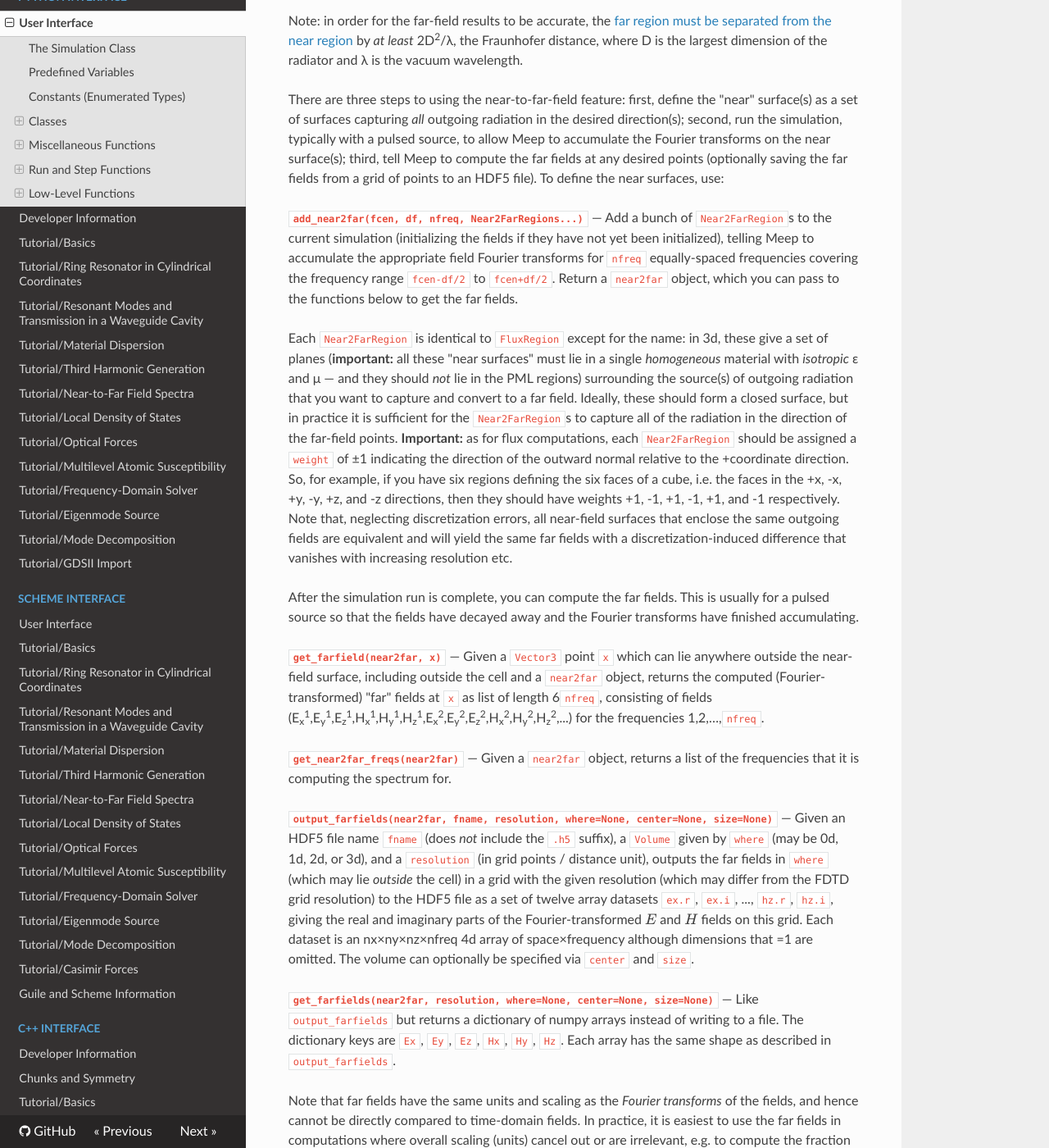
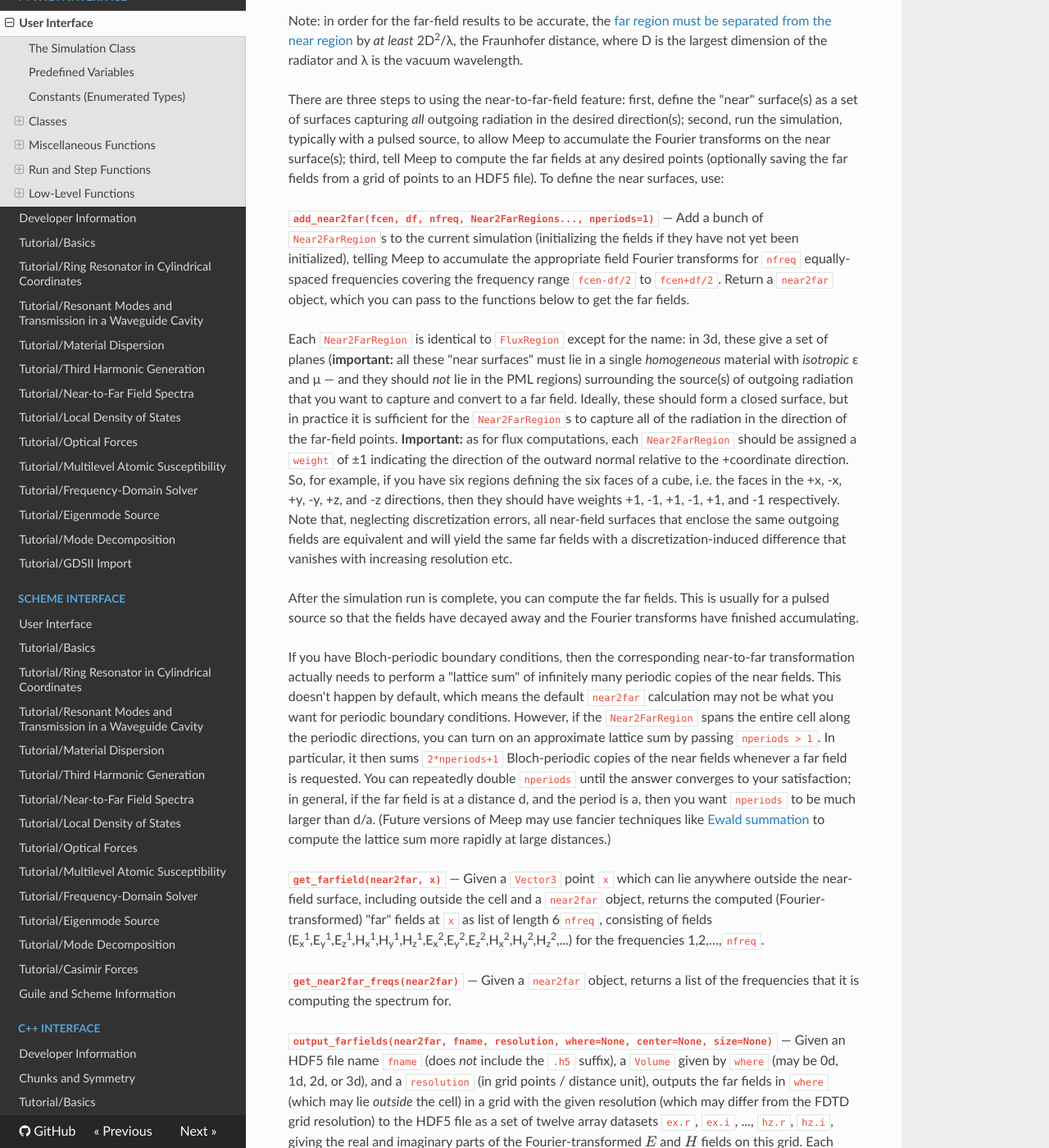
Before and after one commit to NanoComp/meep, an MkDocs documentation site: the page built from doc/docs/Python_User_Interface.md, in a window 1280 px wide and 1400 px high, scrolled down 41663 px. Shown: the whole window at 82% size. Built offline with MkDocs 1.6.1, drawn with Linux system fonts in a browser that asks for light colours; nearby versions of some CDN libraries; formulas are drawn with MathJax 3; old or Windows-style settings are respelled for this version of MkDocs.

```diff
--- a/doc/docs/Python_User_Interface.md
+++ b/doc/docs/Python_User_Interface.md
@@ -1367,13 +1367,15 @@ Note: in order for the far-field results to be accurate, the [far region must be
 
 There are three steps to using the near-to-far-field feature: first, define the "near" surface(s) as a set of surfaces capturing *all* outgoing radiation in the desired direction(s); second, run the simulation, typically with a pulsed source, to allow Meep to accumulate the Fourier transforms on the near surface(s); third, tell Meep to compute the far fields at any desired points (optionally saving the far fields from a grid of points to an HDF5 file). To define the near surfaces, use:
 
-**`add_near2far(fcen, df, nfreq, Near2FarRegions...)`**
+**`add_near2far(fcen, df, nfreq, Near2FarRegions..., nperiods=1)`**
 —
 Add a bunch of `Near2FarRegion`s to the current simulation (initializing the fields if they have not yet been initialized), telling Meep to accumulate the appropriate field Fourier transforms for `nfreq` equally-spaced frequencies covering the frequency range `fcen-df/2` to `fcen+df/2`. Return a `near2far` object, which you can pass to the functions below to get the far fields.
 
 Each `Near2FarRegion` is identical to `FluxRegion` except for the name: in 3d, these give a set of planes (**important:** all these "near surfaces" must lie in a single *homogeneous* material with *isotropic* ε and μ &mdash; and they should *not* lie in the PML regions) surrounding the source(s) of outgoing radiation that you want to capture and convert to a far field. Ideally, these should form a closed surface, but in practice it is sufficient for the `Near2FarRegion`s to capture all of the radiation in the direction of the far-field points. **Important:** as for flux computations, each `Near2FarRegion` should be assigned a `weight` of &#177;1 indicating the direction of the outward normal relative to the +coordinate direction. So, for example, if you have six regions defining the six faces of a cube, i.e. the faces in the +x, -x, +y, -y, +z, and -z directions, then they should have weights +1, -1, +1, -1, +1, and -1 respectively. Note that, neglecting discretization errors, all near-field surfaces that enclose the same outgoing fields are equivalent and will yield the same far fields with a discretization-induced difference that vanishes with increasing resolution etc.
 
 After the simulation run is complete, you can compute the far fields. This is usually for a pulsed source so that the fields have decayed away and the Fourier transforms have finished accumulating.
+
+If you have Bloch-periodic boundary conditions, then the corresponding near-to-far transformation actually needs to perform a "lattice sum" of infinitely many periodic copies of the near fields.  This doesn't happen by default, which means the default `near2far` calculation may not be what you want for periodic boundary conditions.  However, if the `Near2FarRegion` spans the entire cell along the periodic directions, you can turn on an approximate lattice sum by passing `nperiods > 1`.  In particular, it then sums `2*nperiods+1` Bloch-periodic copies of the near fields whenever a far field is requested.  You can repeatedly double `nperiods` until the answer converges to your satisfaction; in general, if the far field is at a distance d, and the period is a, then you want `nperiods` to be much larger than d/a.  (Future versions of Meep may use fancier techniques like [Ewald summation](https://en.wikipedia.org/wiki/Ewald_summation) to compute the lattice sum more rapidly at large distances.)
 
 **`get_farfield(near2far, x)`**
 —
@@ -1631,7 +1633,7 @@ Returns the Fourier-transformed fields as a NumPy array.
 
 + `component`: a field component (e.g., `mp.Ez`)
 
-+ `num_freq`: the index of the frequency: an integer in the range `0...nfreq-1`, where `nfreq` is the number of frequencies stored in `dft_obj,` as set by the `nfreq` parameter to `add_dft_fields`, `add_dft_flux`, etc.
++ `num_freq`: the index of the frequency: an integer in the range `0...nfreq-1`, where `nfreq` is the number of frequencies stored in `dft_obj` as set by the `nfreq` parameter to `add_dft_fields`, `add_dft_flux`, etc.
 
 #### Array Metadata
 
```
Also changed, not shown: doc/docs/FAQ.md (+1 -1 lines), doc/docs/Python_Tutorials/Basics.md (+5 -5 lines), doc/docs/Python_Tutorials/Frequency_Domain_Solver.md (+3 -3 lines), doc/docs/Python_Tutorials/Mode_Decomposition.md (+3 -3 lines), 9 other files.
